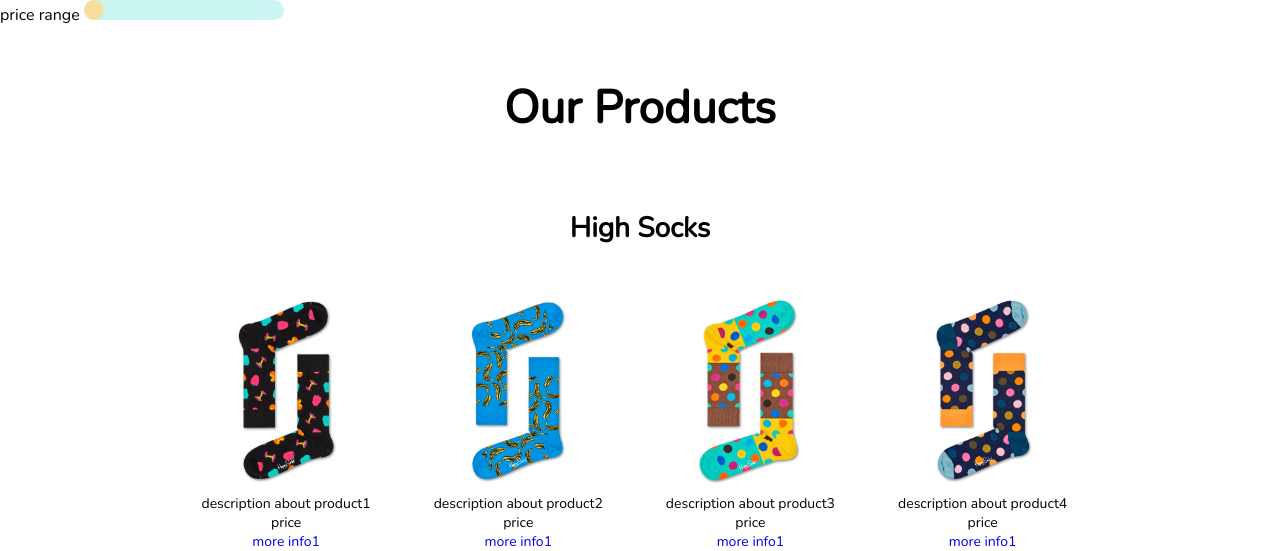
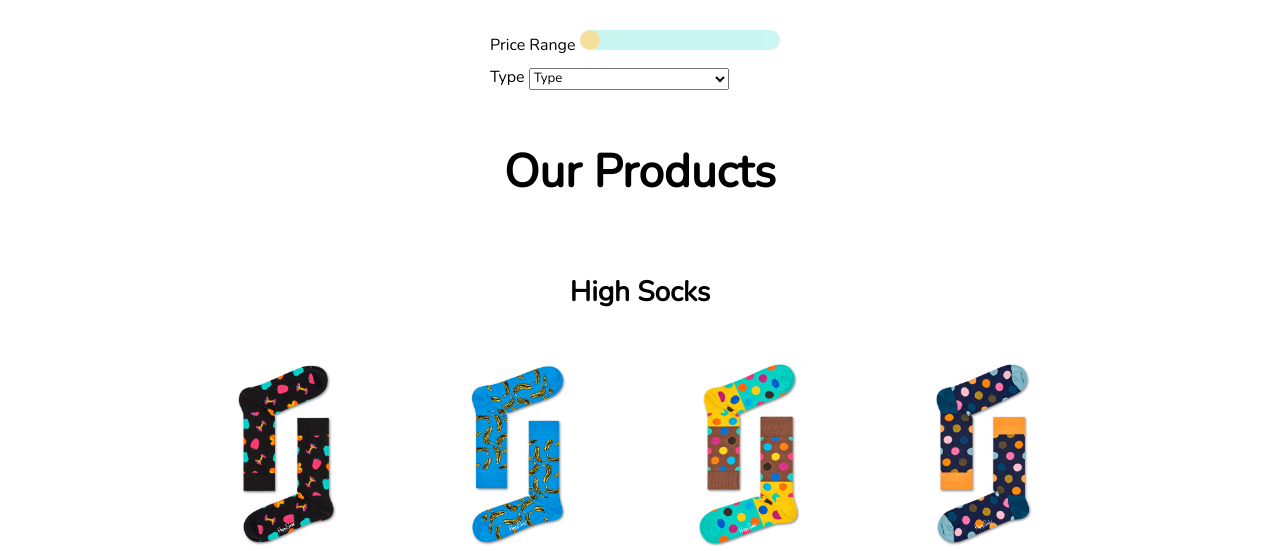
Before and after one commit to meeroslava/Crazy-Socks, a PHP site: page /html/shopNow.html in a window 1280 px wide. Shown: the part 68-619 px from the top of the page. Run offline with PHP 8.4, Linux system fonts and the light colour scheme; some libraries are stand-ins or nearby versions.

Commit message:
more changes

```diff
--- a/css/index.css
+++ b/css/index.css
@@ -36,13 +36,11 @@
 }
 
 
-.header button {
+.header a {
     border: none;
     border-radius: 4px;
     margin-top: 30px;
     font-family: 'Nunito', sans-serif;
-    transform: translate(-50%, -50%);
-    -ms-transform: translate(-50%, -50%);
     text-align: center;
     background-color: #f1ca5c;
     color: white;
@@ -55,4 +53,4 @@
     alignment: center;
 }
 
-button:hover{opacity: 1;}
+a:hover{opacity: 1;}
--- a/css/shopnow.css
+++ b/css/shopnow.css
@@ -54,6 +54,7 @@ h2{
 
 .priceRange{
     width: 100%;
+    margin-bottom: 10px;
 }
 
 .slider{
@@ -79,3 +80,21 @@ h2{
     background-color: #f1ca5c;
     cursor: pointer;
 }
+
+
+.filter {
+    display: flex;
+    justify-content: center;
+    align-items: center;
+    margin-top: 30px;
+}
+
+.filter > div {
+    width: 300px;
+    display: flex;
+    flex-flow: column;
+}
+
+.filter > div select {
+    width: 200px;
+}
--- a/html/shopNow.html
+++ b/html/shopNow.html
@@ -35,17 +35,21 @@
 
 <div class="filter">
 
-    <div class="priceRange">
-        <a>price range</a>
-        <input type="range" value="0" min="1" max="100" class="slider">
+    <div>
+        <div class="priceRange">
+            <label>Price Range</label>
+            <input type="range" value="0" min="1" max="100" class="slider">
+        </div>
+
+        <div id="type">
+            <label> Type </label>
+            <select name="type">
+                <option selected> Type </option>
+                <option> Half </option>
+                <option> Full </option>
+            </select>
+        </div>
     </div>
-
-    <div id="type">
-
-    </div>
-
-
-
 
 </div>
 <main>
```
Also changed, not shown: html/ContactUs.html (+3 -6 lines), html/index.html (+8 -1 lines), javascript/contact-us.js (added, +9 -0 lines).
